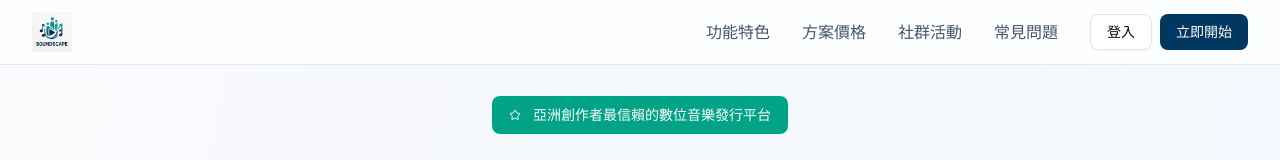
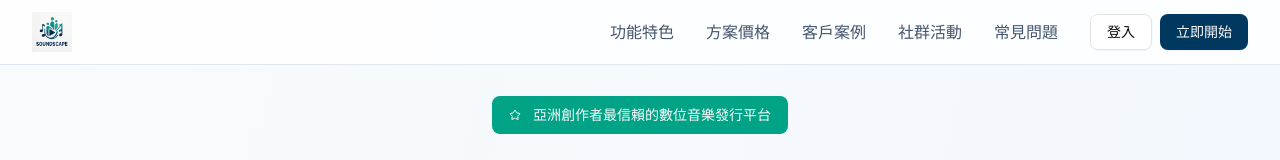
Before and after one commit to joeysungtw/s-demo, a React (Vite) app: page / in a window 1280 px wide. Shown: the top 160 px of the page. Built offline with nearby package versions, Linux system fonts and the light colour scheme.

Commit message:
Update App.jsx

```diff
--- a/src/App.jsx
+++ b/src/App.jsx
@@ -149,6 +149,7 @@ function App() {
             <div className="hidden md:flex items-center space-x-8">
               <a href="#features" className="text-slate-600 hover:text-primary transition-colors">功能特色</a>
               <a href="#pricing" className="text-slate-600 hover:text-primary transition-colors">方案價格</a>
+               <a href="#collaborations" className="text-slate-600 hover:text-primary transition-colors">客戶案例</a>
               <a href="#community" className="text-slate-600 hover:text-primary transition-colors">社群活動</a>
               <a href="#faq" className="text-slate-600 hover:text-primary transition-colors">常見問題</a>
               <Button variant="outline" className="mr-2">登入</Button>
```
